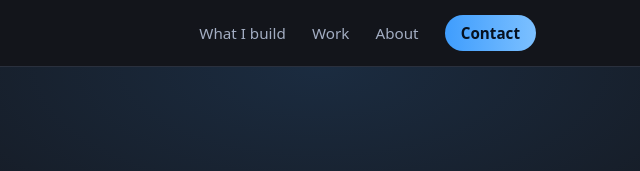
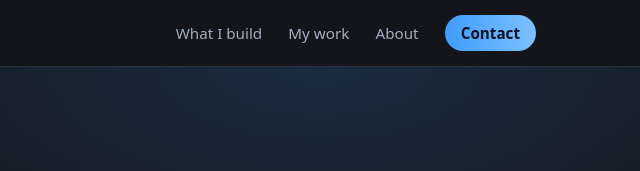
Before and after one commit to JamesFDougherty/rmglabs-site, a plain HTML site: page index.html in a window 1280 px wide. Shown: the top 171 px of the page, 640-1280 px from the left. Drawn offline with Linux system fonts and the light colour scheme.

Commit message:
Rename Work nav link to My work
Co-Authored-By: Claude Sonnet 5.5 <noreply@anthropic.com>
Claude-Session: https://claude.ai/code/session_0168yM6oaQurU6rt3Mza7XbF

```diff
--- a/index.html
+++ b/index.html
@@ -26,7 +26,7 @@
     <a class="brand" href="#top"><img src="assets/brand/logo/svg/rmg-labs-logo-notagline-dark.svg" alt="RMG Labs" height="46"></a>
     <nav>
       <a href="#build">What I build</a>
-      <a href="#work">Work</a>
+      <a href="#work">My work</a>
       <a href="#about">About</a>
       <a href="#contact" class="pill">Contact</a>
     </nav>
```
